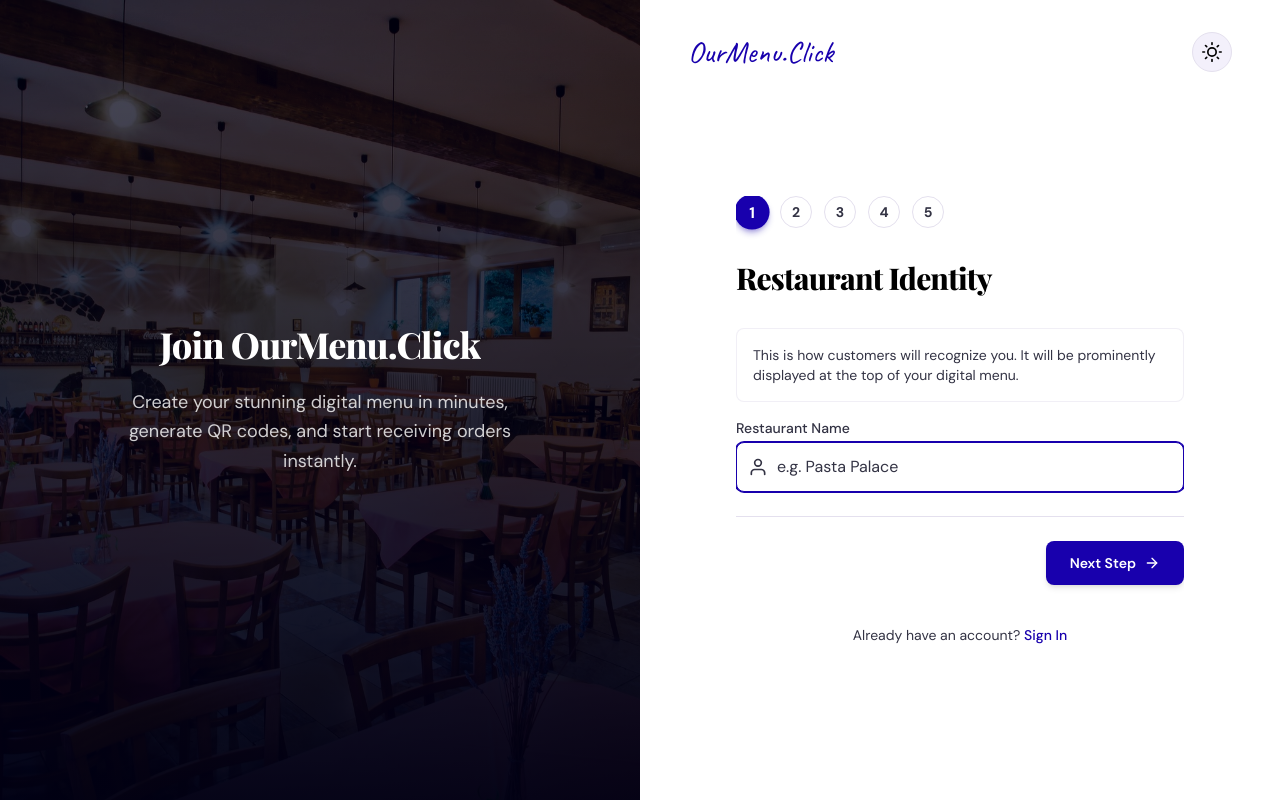
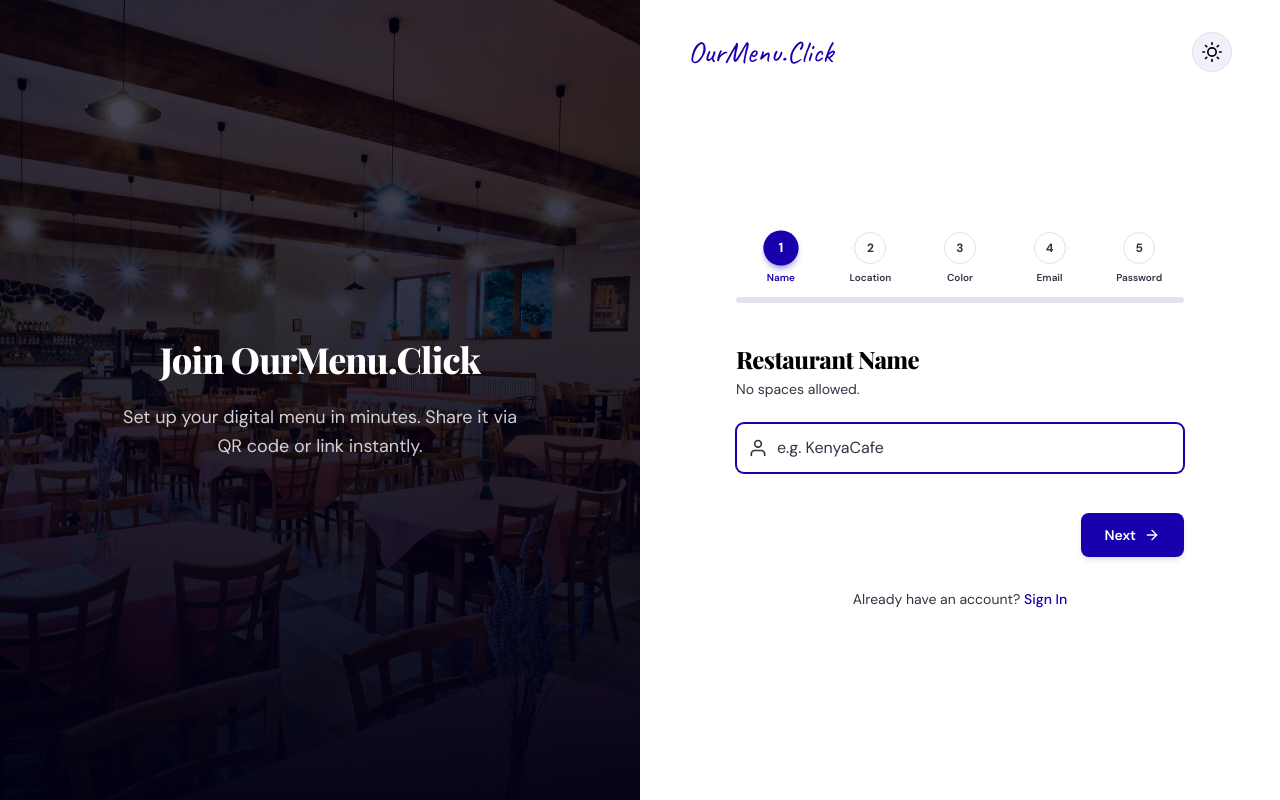
Before and after one commit to richard-thiongo/MyMenu, a Next.js app: page /signup in a window 1280 px wide. Built offline with nearby package versions, Linux system fonts and the light colour scheme; no server answers; a web font is replaced by a local one.

Commit message:
Added new changes to the signup

```diff
--- a/src/app/signup/page.js
+++ b/src/app/signup/page.js
@@ -12,14 +12,20 @@ import ColorPicker from "@/components/ColorPicker";
 import useAuthStore from "@/hooks/useAuthStore";
 import { useStatus } from "@/providers/StatusProvider";
 
+const STEPS = [
+  { label: "Name" },
+  { label: "Location" },
+  { label: "Color" },
+  { label: "Email" },
+  { label: "Password" },
+];
+
 export default function SignupPage() {
   const router = useRouter();
   const token = useAuthStore((state) => state.token);
 
   useEffect(() => {
-    if (token) {
-      router.push("/dashboard");
-    }
+    if (token) router.push("/dashboard");
   }, [token, router]);
 
   const [currentStep, setCurrentStep] = useState(1);
@@ -41,76 +47,34 @@ export default function SignupPage() {
   const [agreedToTerms, setAgreedToTerms] = useState(false);
   const { showLoading, hideLoading, showError } = useStatus();
 
-  const openColorModal = () => {
-    setTempColor(formData.primary_color);
-    setIsColorModalOpen(true);
+  const openColorModal = () => { setTempColor(formData.primary_color); setIsColorModalOpen(true); };
+  const closeColorModal = () => setIsColorModalOpen(false);
+  const applyColor = () => { setFormData({ ...formData, primary_color: tempColor }); setIsColorModalOpen(false); };
+
+  const handleNextStep = () => {
+    if (currentStep === 1 && !formData.restaurant_name) { showError("Enter your restaurant name."); return; }
+    if (currentStep === 2 && !formData.location) { showError("Enter your location."); return; }
+    if (currentStep === 4) {
+      if (!formData.restaurant_email) { showError("Enter your email."); return; }
+      if (!emailValidator.validate(formData.restaurant_email)) { showError("Enter a valid email."); return; }
+    }
+    if (currentStep < totalSteps) setCurrentStep((p) => p + 1);
   };
 
-  const closeColorModal = () => {
-    setIsColorModalOpen(false);
-  };
-
-  const applyColor = () => {
-    setFormData({ ...formData, primary_color: tempColor });
-    setIsColorModalOpen(false);
-  };
-
-  const handleNextStep = () => {
-    if (currentStep === 1 && !formData.restaurant_name) {
-      showError("Please enter your restaurant name.");
-      return;
-    }
-    if (currentStep === 2 && !formData.location) {
-      showError("Please enter your location.");
-      return;
-    }
-    // Step 3 (Color) always has a default value
-    if (currentStep === 4) {
-      if (!formData.restaurant_email) {
-        showError("Please enter your email address.");
-        return;
-      }
-      if (!emailValidator.validate(formData.restaurant_email)) {
-        showError("Please enter a valid email address.");
-        return;
-      }
-    }
-    if (currentStep < totalSteps) {
-      setCurrentStep((prev) => prev + 1);
-    }
-  };
-
-  const handlePrevStep = () => {
-    if (currentStep > 1) {
-      setCurrentStep((prev) => prev - 1);
-    }
-  };
+  const handlePrevStep = () => { if (currentStep > 1) setCurrentStep((p) => p - 1); };
 
   const handleSubmit = async (e) => {
     e.preventDefault();
-    if (currentStep !== totalSteps) {
-      handleNextStep();
-      return;
-    }
-
-    if (formData.password.length < 8) {
-      showError("Password must be at least 8 characters.");
-      return;
-    }
-    if (formData.password !== confirmPassword) {
-      showError("Passwords do not match.");
-      return;
-    }
-    if (!agreedToTerms) {
-      showError("You must agree to the terms to create an account.");
-      return;
-    }
+    if (currentStep !== totalSteps) { handleNextStep(); return; }
+    if (formData.password.length < 8) { showError("Password must be at least 8 characters."); return; }
+    if (formData.password !== confirmPassword) { showError("Passwords do not match."); return; }
+    if (!agreedToTerms) { showError("You must agree to the terms."); return; }
 
     setIsLoading(true);
     showLoading("Creating account...");
     try {
       await api.signup(formData);
-      toast.success("Account created successfully! Please sign in.");
+      toast.success("Account created! Please sign in.");
       router.push("/signin");
     } catch (error) {
       showError(error.message || "Failed to create account.");
@@ -120,16 +84,11 @@ export default function SignupPage() {
     }
   };
 
-  if (token) {
-    return null;
-  }
-
-  // Calculate progress percentage
-  const progressPercent = ((currentStep) / totalSteps) * 100;
+  if (token) return null;
 
   return (
     <div className="flex min-h-screen bg-surface text-text overflow-hidden">
-      {/* Left Side - Image/Branding (Hidden on mobile) */}
+      {/* Left Side */}
       <div className="hidden lg:flex lg:w-1/2 relative bg-primary-900 flex-col justify-center items-center overflow-hidden">
         <img
           src="/retaurant 2.jpg"
@@ -137,20 +96,18 @@ export default function SignupPage() {
           className="absolute inset-0 h-full w-full object-cover opacity-30"
         />
         <div className="absolute inset-0 bg-gradient-to-t from-primary-900/90 via-primary-900/40 to-transparent" />
-
         <div className="relative z-10 max-w-lg p-12 text-center">
           <h1 className="text-4xl font-extrabold text-white mb-6 font-[family-name:var(--font-playfair)] tracking-tight">
             Join OurMenu.Click
           </h1>
           <p className="text-lg text-white/80 leading-relaxed">
-            Create your stunning digital menu in minutes, generate QR codes, and start receiving orders instantly.
+            Set up your digital menu in minutes. Share it via QR code or link instantly.
           </p>
         </div>
       </div>
 
-      {/* Right Side - Form */}
+      {/* Right Side */}
       <div className="flex w-full lg:w-1/2 flex-col overflow-y-auto">
-        {/* Header */}
         <header className="flex items-center justify-between px-6 py-6 lg:px-12 lg:py-8">
           <Link href="/" className="font-logo text-3xl text-primary-500 transition-transform hover:scale-105">
             OurMenu.Click
@@ -158,50 +115,63 @@ export default function SignupPage() {
           <ThemeToggle />
         </header>
 
-        {/* Main Content */}
         <main className="flex flex-1 items-center justify-center px-6 sm:px-12 pb-16">
-          <div className="w-full max-w-md overflow-hidden">
+          <div className="w-full max-w-md">
 
-            {/* Numeric Step Indicators */}
-            <div className="flex items-center gap-3 mb-8">
-              {[1, 2, 3, 4, 5].map((step) => (
+            {/* Step Progress */}
+            <div className="mb-10">
+              <div className="flex items-start justify-between mb-3">
+                {STEPS.map((s, i) => {
+                  const step = i + 1;
+                  const isDone = step < currentStep;
+                  const isActive = step === currentStep;
+                  return (
+                    <div key={step} className="flex flex-col items-center flex-1">
+                      <div className={`flex h-8 w-8 items-center justify-center rounded-full text-xs font-bold transition-all duration-300 ${
+                        isActive ? "bg-primary-500 text-white shadow-md shadow-primary-500/30 scale-110"
+                        : isDone ? "bg-primary-500 text-white"
+                        : "bg-surface border border-border text-text-muted"
+                      }`}>
+                        {isDone ? <FiCheck size={13} /> : step}
+                      </div>
+                      <span className={`mt-1.5 text-[10px] font-semibold transition-colors ${isActive ? "text-primary-500" : isDone ? "text-primary-400" : "text-text-muted"}`}>
+                        {s.label}
+                      </span>
+                    </div>
+                  );
+                })}
+              </div>
+              <div className="relative h-1.5 bg-border rounded-full">
                 <div
-                  key={step}
-                  className={`flex h-8 w-8 shrink-0 items-center justify-center rounded-full text-sm font-bold transition-all duration-300 ${
-                    step === currentStep
-                      ? "bg-primary-500 text-white shadow-md shadow-primary-500/30 scale-110"
-                      : step < currentStep
-                        ? "bg-primary-500/20 text-primary-500"
-                        : "bg-surface text-text-muted border border-border"
-                  }`}
-                >
-                  {step}
+                  className="absolute left-0 top-0 h-1.5 bg-primary-500 rounded-full transition-all duration-500"
+                  style={{ width: `${((currentStep - 1) / (totalSteps - 1)) * 100}%` }}
+                />
               </div>
-              ))}
             </div>
 
-            <div className="mb-8">
-              <h2 className="text-3xl font-extrabold text-text tracking-tight">
-                {currentStep === 1 && "Restaurant Identity"}
-                {currentStep === 2 && "Location & Presence"}
-                {currentStep === 3 && "Brand Aesthetics"}
-                {currentStep === 4 && "Contact Information"}
-                {currentStep === 5 && "Account Security"}
+            {/* Step Title */}
+            <div className="mb-6">
+              <h2 className="text-2xl font-extrabold text-text tracking-tight">
+                {currentStep === 1 && "Restaurant Name"}
+                {currentStep === 2 && "Location"}
+                {currentStep === 3 && "Brand Color"}
+                {currentStep === 4 && "Email"}
+                {currentStep === 5 && "Set Password"}
               </h2>
+              <p className="text-sm text-text-muted mt-1">
+                {currentStep === 1 && "No spaces allowed."}
+                {currentStep === 2 && "Your city or area."}
+                {currentStep === 3 && "Pick your menu theme color."}
+                {currentStep === 4 && "Used for account recovery."}
+                {currentStep === 5 && "At least 8 characters."}
+              </p>
             </div>
 
             <form onSubmit={handleSubmit} className="space-y-6">
 
-              {/* STEP 1: RESTAURANT NAME */}
+              {/* STEP 1 */}
               {currentStep === 1 && (
-                <div className="space-y-4 animate-in fade-in slide-in-from-right-4 duration-300">
-                  <p className="text-sm text-text-muted bg-surface p-4 rounded-lg border border-border/50">
-                    This is how customers will recognize you. It will be prominently displayed at the top of your digital menu.
-                  </p>
-                  <div>
-                    <label className="block text-sm font-medium text-text-muted mb-1" htmlFor="restaurant_name">
-                      Restaurant Name
-                    </label>
+                <div className="animate-in fade-in slide-in-from-right-4 duration-300">
                   <div className="relative">
                     <div className="pointer-events-none absolute inset-y-0 left-0 flex items-center pl-3">
                       <FiUser className="h-5 w-5 text-text-muted" />
@@ -213,26 +183,18 @@ export default function SignupPage() {
                       autoFocus
                       required
                       className="block w-full rounded-lg border border-border bg-surface px-10 py-3 text-text placeholder-text-muted focus:border-primary-500 focus:outline-none focus:ring-1 focus:ring-primary-500"
-                        placeholder="e.g. Pasta Palace"
+                      placeholder="e.g. KenyaCafe"
                       value={formData.restaurant_name}
                       onChange={(e) => setFormData({ ...formData, restaurant_name: e.target.value })}
                       disabled={isLoading}
                     />
                   </div>
                 </div>
-                </div>
               )}
 
-              {/* STEP 2: LOCATION */}
+              {/* STEP 2 */}
               {currentStep === 2 && (
-                <div className="space-y-4 animate-in fade-in slide-in-from-right-4 duration-300">
-                  <p className="text-sm text-text-muted bg-surface p-4 rounded-lg border border-border/50">
-                    Adding your city or neighborhood helps customers verify they are looking at the correct menu for your specific branch.
-                  </p>
-                  <div>
-                    <label className="block text-sm font-medium text-text-muted mb-1" htmlFor="location">
-                      Location
-                    </label>
+                <div className="animate-in fade-in slide-in-from-right-4 duration-300">
                   <div className="relative">
                     <div className="pointer-events-none absolute inset-y-0 left-0 flex items-center pl-3">
                       <FiMapPin className="h-5 w-5 text-text-muted" />
@@ -251,19 +213,11 @@ export default function SignupPage() {
                     />
                   </div>
                 </div>
-                </div>
               )}
 
-              {/* STEP 3: BRAND COLOR */}
+              {/* STEP 3 */}
               {currentStep === 3 && (
-                <div className="space-y-4 animate-in fade-in slide-in-from-right-4 duration-300">
-                  <p className="text-sm text-text-muted bg-surface p-4 rounded-lg border border-border/50">
-                    Make your menu uniquely yours! This color will theme your digital menu to perfectly match your brand's physical aesthetic.
-                  </p>
-                  <div>
-                    <label className="block text-sm font-medium text-text-muted mb-1">
-                      Primary Brand Color
-                    </label>
+                <div className="animate-in fade-in slide-in-from-right-4 duration-300">
                   <button
                     type="button"
                     onClick={openColorModal}
@@ -272,27 +226,19 @@ export default function SignupPage() {
                   >
                     <div className="flex items-center gap-3">
                       <div
-                          className="h-6 w-6 rounded-md shadow-sm border border-black/10"
+                        className="h-7 w-7 rounded-md shadow-sm border border-black/10"
                         style={{ backgroundColor: formData.primary_color }}
                       />
-                        <span className="text-sm font-medium text-text">Choose a color</span>
+                      <span className="text-sm font-medium text-text">Choose color</span>
                     </div>
                     <FiDroplet className="text-text-muted" />
                   </button>
                 </div>
-                </div>
               )}
 
-              {/* STEP 4: EMAIL */}
+              {/* STEP 4 */}
               {currentStep === 4 && (
-                <div className="space-y-4 animate-in fade-in slide-in-from-right-4 duration-300">
-                  <p className="text-sm text-text-muted bg-surface p-4 rounded-lg border border-border/50">
-                    We'll use this to send you important account updates and securely reset your password if you ever forget it.
-                  </p>
-                  <div>
-                    <label className="block text-sm font-medium text-text-muted mb-1" htmlFor="restaurant_email">
-                      Email Address
-                    </label>
+                <div className="animate-in fade-in slide-in-from-right-4 duration-300">
                   <div className="relative">
                     <div className="pointer-events-none absolute inset-y-0 left-0 flex items-center pl-3">
                       <FiMail className="h-5 w-5 text-text-muted" />
@@ -304,28 +250,18 @@ export default function SignupPage() {
                       autoFocus
                       required
                       className="block w-full rounded-lg border border-border bg-surface px-10 py-3 text-text placeholder-text-muted focus:border-primary-500 focus:outline-none focus:ring-1 focus:ring-primary-500"
-                        placeholder="e.g. hello@pastapalace.com"
+                      placeholder="e.g. hello@kenyacafe.com"
                       value={formData.restaurant_email}
                       onChange={(e) => setFormData({ ...formData, restaurant_email: e.target.value })}
                       disabled={isLoading}
                     />
                   </div>
                 </div>
-                </div>
               )}
 
-              {/* STEP 5: PASSWORD & TERMS */}
+              {/* STEP 5 */}
               {currentStep === 5 && (
-                <div className="space-y-6 animate-in fade-in slide-in-from-right-4 duration-300">
-                  <p className="text-sm text-text-muted bg-surface p-4 rounded-lg border border-border/50">
-                    Create a strong password to protect your restaurant's digital menu and dashboard from unauthorized access.
-                  </p>
-
-                  <div className="space-y-4">
-                    <div>
-                      <label className="block text-sm font-medium text-text-muted mb-1" htmlFor="password">
-                        Password
-                      </label>
+                <div className="space-y-4 animate-in fade-in slide-in-from-right-4 duration-300">
                   <div className="relative">
                     <div className="pointer-events-none absolute inset-y-0 left-0 flex items-center pl-3">
                       <FiLock className="h-5 w-5 text-text-muted" />
@@ -336,8 +272,9 @@ export default function SignupPage() {
                       type={showPassword ? "text" : "password"}
                       required
                       minLength={8}
+                      autoFocus
                       className="block w-full rounded-lg border border-border bg-surface pl-10 pr-12 py-3 text-text placeholder-text-muted focus:border-primary-500 focus:outline-none focus:ring-1 focus:ring-primary-500"
-                          placeholder="••••••••"
+                      placeholder="Password"
                       value={formData.password}
                       onChange={(e) => setFormData({ ...formData, password: e.target.value })}
                       disabled={isLoading}
@@ -350,12 +287,7 @@ export default function SignupPage() {
                       {showPassword ? <FiEyeOff className="h-5 w-5" /> : <FiEye className="h-5 w-5" />}
                     </button>
                   </div>
-                    </div>
 
-                    <div>
-                      <label className="block text-sm font-medium text-text-muted mb-1" htmlFor="confirmPassword">
-                        Confirm Password
-                      </label>
                   <div className="relative">
                     <div className="pointer-events-none absolute inset-y-0 left-0 flex items-center pl-3">
                       <FiLock className="h-5 w-5 text-text-muted" />
@@ -367,16 +299,13 @@ export default function SignupPage() {
                       required
                       minLength={8}
                       className="block w-full rounded-lg border border-border bg-surface pl-10 pr-12 py-3 text-text placeholder-text-muted focus:border-primary-500 focus:outline-none focus:ring-1 focus:ring-primary-500"
-                          placeholder="••••••••"
+                      placeholder="Confirm password"
                       value={confirmPassword}
                       onChange={(e) => setConfirmPassword(e.target.value)}
                       disabled={isLoading}
                     />
                   </div>
-                    </div>
-                  </div>
 
-                  {/* Terms Consent */}
                   <div className="flex items-start gap-3 rounded-lg border border-border bg-surface p-4">
                     <input
                       id="agree-terms"
@@ -386,31 +315,28 @@ export default function SignupPage() {
                       className="mt-0.5 h-4 w-4 shrink-0 accent-primary-500 cursor-pointer"
                     />
                     <label htmlFor="agree-terms" className="text-xs text-text-muted leading-relaxed cursor-pointer">
-                      I have read and agree to the{" "}
-                      <Link href="/terms" target="_blank" className="font-semibold text-primary-500 hover:underline">Terms and Conditions</Link>
-                      {" "}and the{" "}
+                      I agree to the{" "}
+                      <Link href="/terms" target="_blank" className="font-semibold text-primary-500 hover:underline">Terms</Link>
+                      {" "}and{" "}
                       <Link href="/privacy" target="_blank" className="font-semibold text-primary-500 hover:underline">Privacy Policy</Link>.
-                      I consent to OurMenu.Click processing my business information as described therein, in accordance with the Kenya Data Protection Act 2019.
                     </label>
                   </div>
                 </div>
               )}
 
-              {/* NAVIGATION BUTTONS */}
-              <div className="pt-6 mt-6 border-t border-border flex items-center justify-between gap-4">
+              {/* NAVIGATION */}
+              <div className="pt-4 flex items-center justify-between gap-4">
                 {currentStep > 1 ? (
                   <button
                     type="button"
                     onClick={handlePrevStep}
                     disabled={isLoading}
-                    className="flex items-center justify-center rounded-lg border border-border bg-surface px-4 py-3 text-sm font-medium text-text transition-colors hover:bg-surface-elevated disabled:opacity-50"
+                    className="flex items-center justify-center rounded-lg border border-border bg-surface px-5 py-3 text-sm font-medium text-text transition-colors hover:bg-surface-elevated disabled:opacity-50"
                   >
                     <FiArrowLeft className="mr-2 h-4 w-4" />
                     Back
                   </button>
-                ) : (
-                  <div /> /* Spacer */
-                )}
+                ) : <div />}
 
                 {currentStep < totalSteps ? (
                   <button
@@ -418,7 +344,7 @@ export default function SignupPage() {
                     onClick={handleNextStep}
                     className="flex items-center justify-center rounded-lg bg-primary-500 px-6 py-3 text-sm font-semibold text-white transition-colors hover:bg-primary-600 shadow-md ml-auto"
                   >
-                    Next Step
+                    Next
                     <FiArrowRight className="ml-2 h-4 w-4" />
                   </button>
                 ) : (
@@ -435,20 +361,17 @@ export default function SignupPage() {
                     ) : (
                       <>
                         <FiCheck className="mr-2 h-4 w-4" />
-                        Complete Sign Up
+                        Create Account
                       </>
                     )}
                   </button>
                 )}
               </div>
 
-              <div className="text-center text-sm text-text-muted pt-4">
+              <div className="text-center text-sm text-text-muted pt-2">
                 Already have an account?{" "}
-                <Link href="/signin" className="font-medium text-primary-500 hover:text-primary-600">
-                  Sign In
-                </Link>
+                <Link href="/signin" className="font-medium text-primary-500 hover:text-primary-600">Sign In</Link>
               </div>
-
             </form>
           </div>
         </main>
@@ -458,40 +381,20 @@ export default function SignupPage() {
       {isColorModalOpen && (
         <div className="fixed inset-0 z-50 flex items-center justify-center bg-black/50 backdrop-blur-sm p-4">
           <div className="w-full max-w-md rounded-xl bg-surface shadow-2xl flex flex-col max-h-[90vh] overflow-hidden">
-            <div className="flex-none p-6 pb-4 border-b border-border">
-              <div className="flex items-center justify-between">
-                <h3 className="text-lg font-bold text-text">Select Brand Color</h3>
-                <button
-                  type="button"
-                  onClick={closeColorModal}
-                  className="rounded-lg p-2 text-text-muted hover:bg-surface-alt hover:text-text transition-colors"
-                >
+            <div className="flex-none p-6 pb-4 border-b border-border flex items-center justify-between">
+              <h3 className="text-lg font-bold text-text">Brand Color</h3>
+              <button type="button" onClick={closeColorModal} className="rounded-lg p-2 text-text-muted hover:bg-surface-alt hover:text-text transition-colors">
                 <FiX size={20} />
               </button>
             </div>
+            <div className="flex-1 overflow-y-auto p-6">
+              <ColorPicker color={tempColor} onChange={setTempColor} disabled={false} />
             </div>
-
-            <div className="flex-1 overflow-y-auto p-6">
-              <ColorPicker
-                color={tempColor}
-                onChange={setTempColor}
-                disabled={false}
-              />
-            </div>
-
             <div className="flex-none p-6 pt-4 border-t border-border bg-surface flex gap-3">
-              <button
-                type="button"
-                onClick={closeColorModal}
-                className="flex-1 rounded-lg border border-border bg-surface px-4 py-2 font-medium text-text transition-colors hover:bg-surface-alt"
-              >
+              <button type="button" onClick={closeColorModal} className="flex-1 rounded-lg border border-border bg-surface px-4 py-2 font-medium text-text transition-colors hover:bg-surface-alt">
                 Cancel
               </button>
-              <button
-                type="button"
-                onClick={applyColor}
-                className="flex-1 rounded-lg bg-primary-500 px-4 py-2 font-medium text-white transition-colors hover:bg-primary-600"
-              >
+              <button type="button" onClick={applyColor} className="flex-1 rounded-lg bg-primary-500 px-4 py-2 font-medium text-white transition-colors hover:bg-primary-600">
                 Done
               </button>
             </div>
```
Also changed, not shown: src/app/dashboard/page.js (+4 -4 lines). Lines whose indentation alone changed are shown as unchanged.
